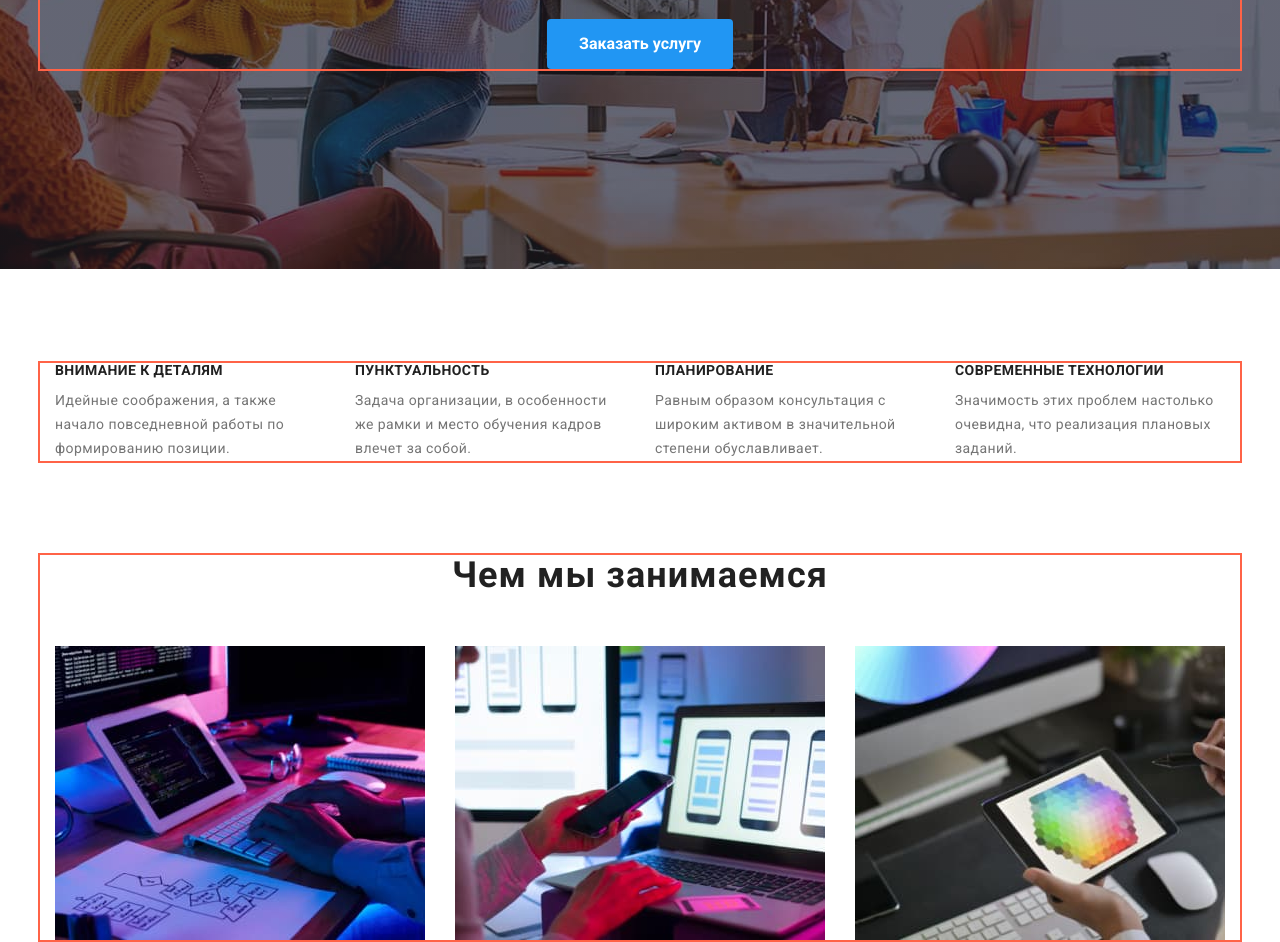
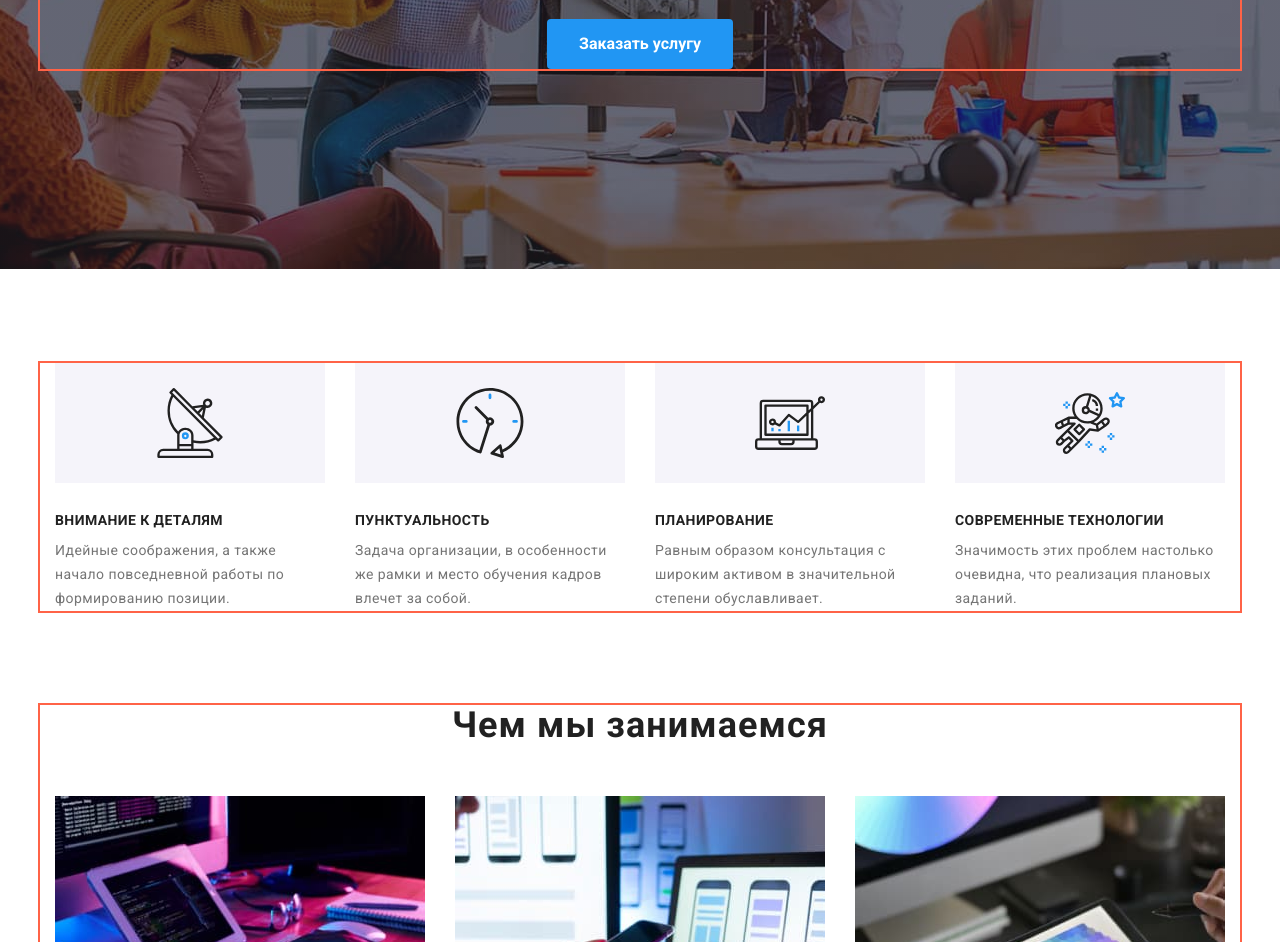
Before and after one commit to nastia-sgn/goit-markup-hw-04., a plain HTML site: page index.html in a window 1280 px wide. Shown: the part 412-1354 px from the top of the page. Drawn offline with Linux system fonts and the light colour scheme.

Commit message:
secttion

```diff
--- a/css/styles.css
+++ b/css/styles.css
@@ -165,7 +165,7 @@ img {
   color: var(--accent-color);
 }
 
-.contact-tel-mail::before {
+/* .contact-tel-mail::before {
   margin-right: 10px;
   width: 16px;
   height: 12px;
@@ -183,7 +183,7 @@ img {
   background-image: url(../images/icons.svg/icon-phone.svg);
   background-repeat: no-repeat;
   background-position: center;
-}
+} */
 
 /* -----------------------------FOOTER---------------------------------- */
 .footer {
@@ -334,6 +334,20 @@ img {
   margin-right: 30px;
 }
 
+.title-icon {
+  width: 70px;
+  height: 70px;
+}
+.bg-icon {
+  display: flex;
+  align-items: center;
+  justify-content: center;
+  width: 270px;
+  height: 120px;
+  background: #f5f4fa;
+  margin-bottom: 30px;
+}
+
 /* ----------------PEOPLE CARD------------ */
 .list-people .section-list {
   background-color: #ffffff;
--- a/index.html
+++ b/index.html
@@ -33,8 +33,8 @@
         <ul class="contact-tel-mail">
           <li class="contact-mail list">
             <a href="mailto:info@devstudio.com" class="contact-link-mail link"
-              >info@devstudio.com</a
-            >
+              >info@devstudio.com
+            </a>
           </li>
           <li class="contact-tel list">
             <a href="tel:+380961111111" class="contact-link-tel link">+38 096 111 11 11</a>
@@ -57,24 +57,44 @@
           <h2 class="visually-hidden">наши привелегии</h2>
           <ul class="about-title-text">
             <li class="about-item list">
+              <div class="bg-icon">
+                <svg class="title-icon">
+                  <use href="./images/icons.svg#icon-antenna1"></use>
+                </svg>
+              </div>
               <h3 class="about-title">Внимание к деталям</h3>
               <p class="about-text">
                 Идейные соображения, а также начало повседневной работы по формированию позиции.
               </p>
             </li>
             <li class="about-item list">
+              <div class="bg-icon">
+                <svg class="title-icon">
+                  <use href="./images/icons.svg#icon-clock2"></use>
+                </svg>
+              </div>
               <h3 class="about-title">Пунктуальность</h3>
               <p class="about-text">
                 Задача организации, в особенности же рамки и место обучения кадров влечет за собой.
               </p>
             </li>
             <li class="about-item list">
+              <div class="bg-icon">
+                <svg class="title-icon">
+                  <use href="./images/icons.svg#icon-diagram3"></use>
+                </svg>
+              </div>
               <h3 class="about-title">Планирование</h3>
               <p class="about-text">
                 Равным образом консультация с широким активом в значительной степени обуславливает.
               </p>
             </li>
             <li class="about-item list">
+              <div class="bg-icon">
+                <svg class="title-icon">
+                  <use href="./images/icons.svg#icon-astronaut4"></use>
+                </svg>
+              </div>
               <h3 class="about-title">Современные технологии</h3>
               <p class="about-text">
                 Значимость этих проблем настолько очевидна, что реализация плановых заданий.
```
Also changed, not shown: images/icons.svg (added), images/icons.svg/icon-mail.svg (deleted), images/icons.svg/icon-phone.svg (added), 1 other file.
